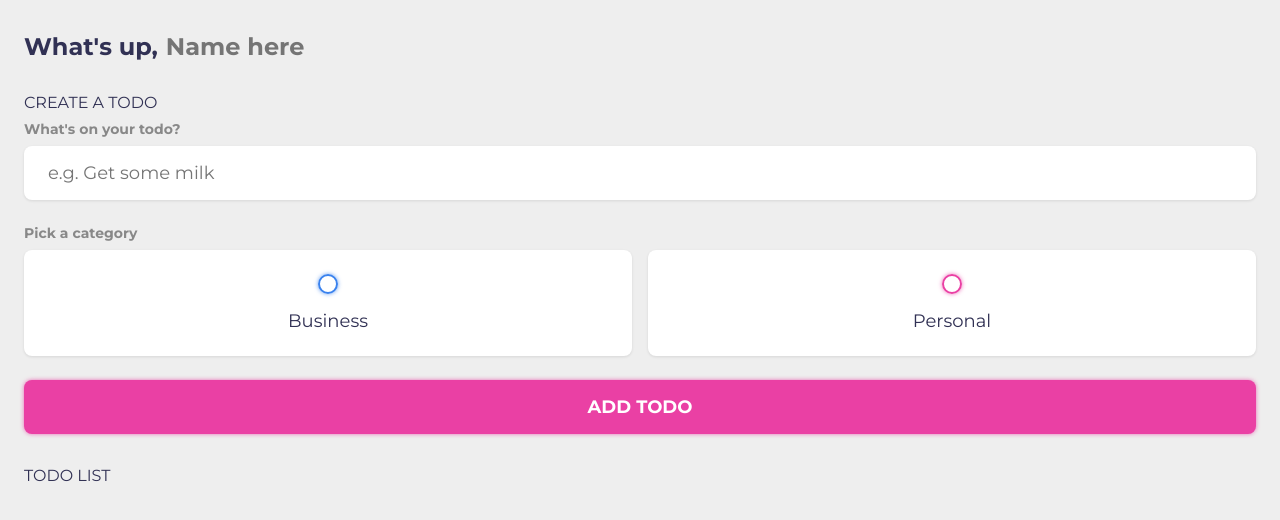
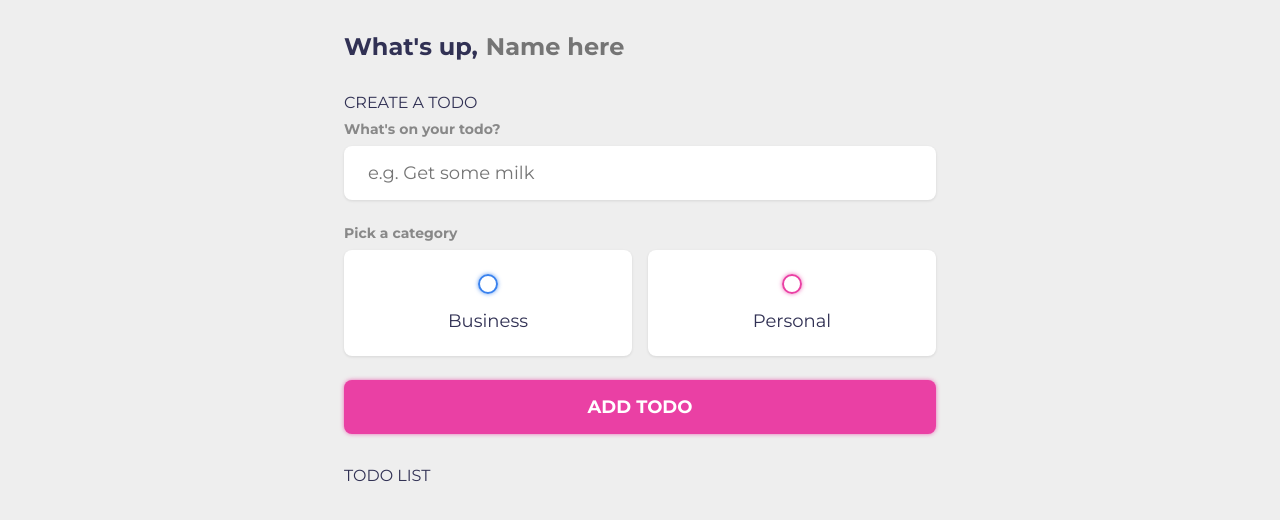
Before and after one commit to krautz01/neobis-front-todoList, a plain HTML site: page index.html in a window 1280 px wide. Drawn offline with Linux system fonts and the light colour scheme.

Commit message:
finish project

```diff
--- a/css/styles.css
+++ b/css/styles.css
@@ -56,6 +56,11 @@ h4 {
 	font-size: 0.875rem;
 	font-weight: 700;
 	margin-bottom: 0.5rem;
+}
+
+.app {
+  margin: auto;
+  width: 50%;
 }
 
 .greeting .title {
```
